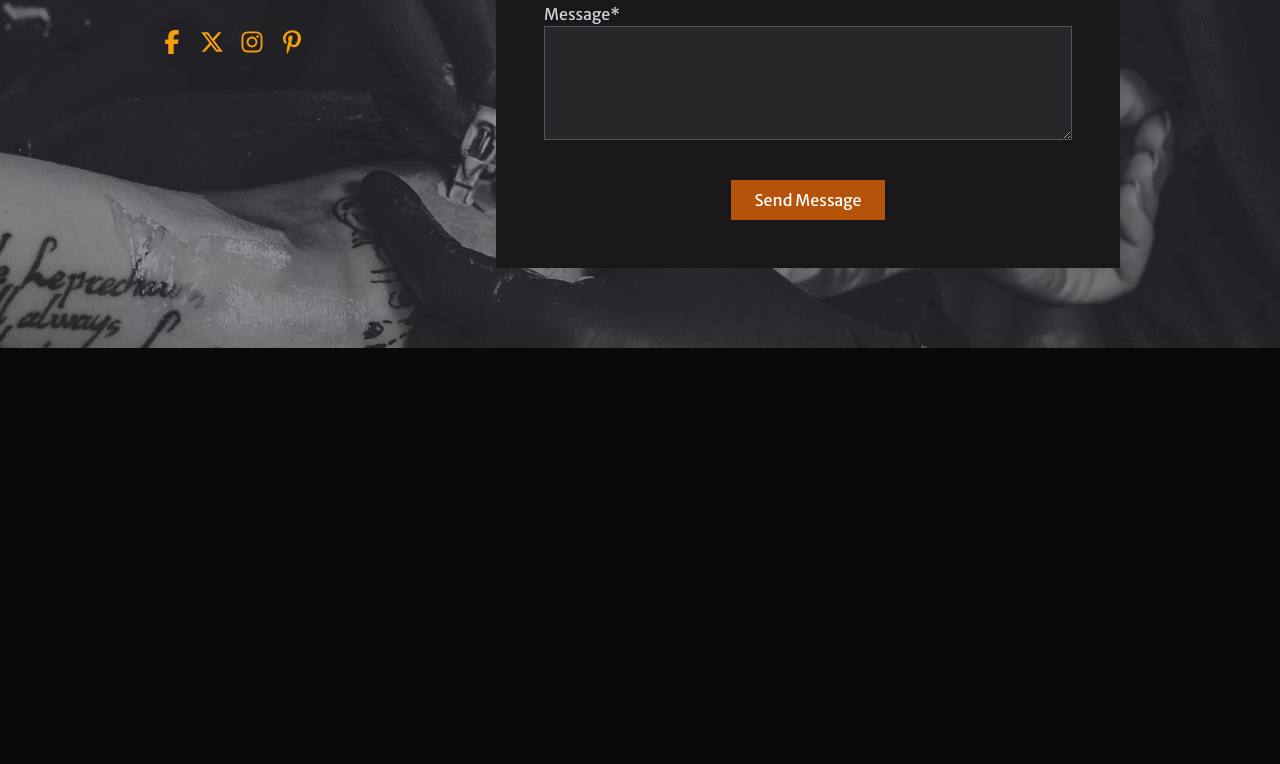
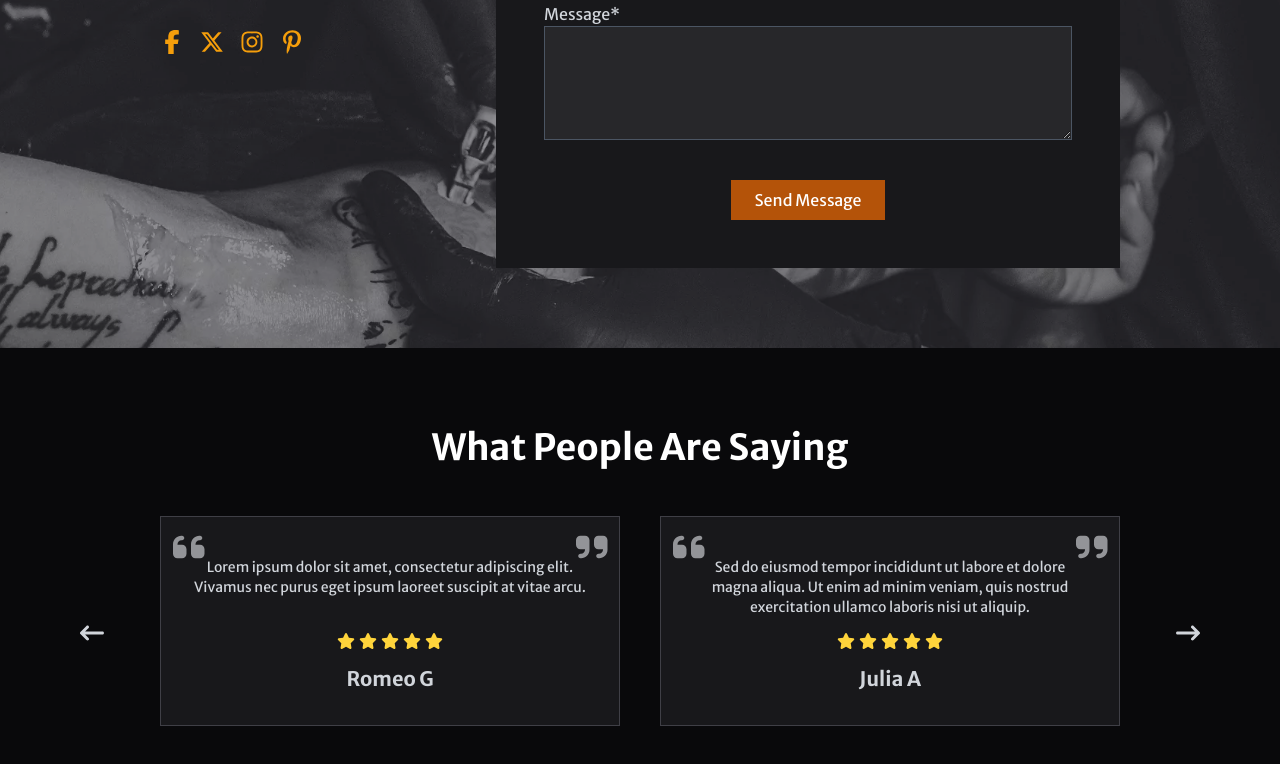
Before and after one commit to ray-mak/roofing-sample, a Next.js app: page / in a window 1280 px wide. Shown: the part 3826-4590 px from the top of the page. Before the commit the page ends 4174 px from the top, so only its background shows below. Built offline with nearby package versions, Linux system fonts and the light colour scheme.

Commit message:
Create TestimonialsSection

```diff
--- a/src/app/page.tsx
+++ b/src/app/page.tsx
@@ -3,6 +3,7 @@ import HeroSection from "@/components/HeroSection"
 import OurArtists from "@/components/OurArtists"
 import OurWorkSection from "@/components/OurWorkSection"
 import ServicesSection from "@/components/ServicesSection"
+import ReviewsSection from "@/components/TestimonialsSection"
 
 export default function Home() {
   return (
@@ -12,6 +13,7 @@ export default function Home() {
       <OurWorkSection />
       <OurArtists />
       <ContactSection />
+      <ReviewsSection />
     </div>
   )
 }
--- a/src/components/ContactSection.tsx
+++ b/src/components/ContactSection.tsx
@@ -17,8 +17,8 @@ const ContactSection = () => {
             specialists today!
           </p>
           <div className="mt-4 text-gray-300">
-            <Link href="tel:555-555-5555" className="flex gap-4 ">
-              <FontAwesomeIcon icon={faPhoneVolume} className="w-8" />
+            <Link href="tel:555-555-5555" className="flex gap-4 items-center">
+              <FontAwesomeIcon icon={faPhoneVolume} className="w-8 h-8" />
               <p className="text-2xl font-semibold">555-555-5555</p>
             </Link>
           </div>
--- /dev/null
+++ b/src/components/TestimonialsSection.tsx
@@ -0,0 +1,184 @@
+"use client"
+import {
+  faArrowLeftLong,
+  faArrowRightLong,
+  faQuoteLeft,
+  faQuoteRight,
+  faStar,
+} from "@fortawesome/free-solid-svg-icons"
+import { FontAwesomeIcon } from "@fortawesome/react-fontawesome"
+import React, { useEffect, useState } from "react"
+
+const reviews = [
+  {
+    id: 1,
+    text: "Lorem ipsum dolor sit amet, consectetur adipiscing elit. Vivamus nec purus eget ipsum laoreet suscipit at vitae arcu.",
+    author: "Romeo G",
+  },
+  {
+    id: 2,
+    text: "Sed do eiusmod tempor incididunt ut labore et dolore magna aliqua. Ut enim ad minim veniam, quis nostrud exercitation ullamco laboris nisi ut aliquip.",
+    author: "Julia A",
+  },
+  {
+    id: 3,
+    text: "Duis aute irure dolor in reprehenderit in voluptate velit esse cillum dolore eu fugiat nulla pariatur. Excepteur sint occaecat cupidatat non proident.",
+    author: "Mark L",
+  },
+  {
+    id: 4,
+    text: "Vestibulum ante ipsum primis in faucibus orci luctus et ultrices posuere cubilia curae; Integer id arcu in quam aliquam tincidunt.",
+    author: "Sophia K",
+  },
+  {
+    id: 5,
+    text: "Maecenas volutpat lacus ac tellus ullamcorper, quis tincidunt nulla vehicula. Proin blandit felis sit amet dui egestas, non malesuada enim cursus.",
+    author: "David R",
+  },
+  {
+    id: 6,
+    text: "Praesent pharetra nulla sit amet nulla interdum, sed scelerisque erat fermentum. In laoreet enim quis risus feugiat suscipit.",
+    author: "Emma W",
+  },
+]
+
+const ReviewsSection = () => {
+  const [currentIndex, setCurrentIndex] = useState(0)
+  const [itemsPerSlide, setItemsPerSlide] = useState(1)
+
+  const nextSlide = () => {
+    setCurrentIndex((index) => {
+      if (index === reviews.length / itemsPerSlide - 1) {
+        return 0
+      } else {
+        return index + 1
+      }
+    })
+  }
+
+  const prevSlide = () => {
+    setCurrentIndex((index) => {
+      if (index === 0) {
+        return reviews.length / itemsPerSlide - 1
+      } else {
+        return index - 1
+      }
+    })
+  }
+
+  useEffect(() => {
+    const handleResize = () => {
+      if (window.innerWidth >= 768) {
+        setItemsPerSlide(2)
+      } else {
+        setItemsPerSlide(1)
+      }
+    }
+
+    window.addEventListener("resize", handleResize)
+
+    handleResize()
+
+    return () => {
+      window.removeEventListener("resize", handleResize)
+    }
+  }, [])
+
+  const chunkReviews = (reviews: any, itemsPerSlide: number) => {
+    const chunked = []
+    for (let i = 0; i < reviews.length; i += itemsPerSlide) {
+      chunked.push(reviews.slice(i, i + itemsPerSlide))
+    }
+    return chunked
+  }
+
+  const chunkedReviews = chunkReviews(reviews, itemsPerSlide)
+
+  return (
+    <div className="flex flex-col items-center justify-center py-20 gap-12">
+      <h2 className="text-white font-bold text-4xl text-center">
+        What People Are Saying
+      </h2>
+
+      <div className="relative w-full md:w-5/6 lg:w-3/4 lg:max-w-6xl px-6 md:px-0">
+        <button
+          className="absolute -top-10 md:top-1/2 left-8 md:-left-12 lg:-left-20 text-gray-300"
+          onClick={prevSlide}
+          aria-label="see previous slide of reviews"
+        >
+          <FontAwesomeIcon icon={faArrowLeftLong} size="xl" />
+        </button>
+        <button
+          className="absolute -top-10 md:top-1/2 right-8 md:-right-12 lg:-right-20 text-gray-300"
+          onClick={nextSlide}
+          aria-label="see next slide of reviews"
+        >
+          <FontAwesomeIcon icon={faArrowRightLong} size="xl" />
+        </button>
+
+        <div className="relative flex w-full overflow-hidden">
+          {chunkedReviews.map((reviewSet, index) => (
+            <div
+              key={index}
+              className="flex-shrink-0 flex-grow-0 w-full grid grid-cols-1 md:grid-cols-2 gap-10"
+              style={{
+                translate: `${-100 * currentIndex}%`,
+                transition: "translate 300ms",
+              }}
+            >
+              {reviewSet.map((review: any) => (
+                <div
+                  key={review.id}
+                  className="relative h-full flex flex-col items-center gap-4 border border-zinc-700 bg-zinc-900 p-8 "
+                >
+                  <div className="absolute left-3 top-3 opacity-60">
+                    <FontAwesomeIcon
+                      icon={faQuoteLeft}
+                      className="text-4xl text-gray-200"
+                    />
+                  </div>
+                  <div className="absolute right-3 top-3 opacity-60">
+                    <FontAwesomeIcon
+                      icon={faQuoteRight}
+                      className="text-4xl text-gray-200"
+                    />
+                  </div>
+                  <p className="text-center text-gray-300 text-sm flex-grow mt-2">
+                    {review.text}
+                  </p>
+                  <div className="flex gap-1">
+                    <FontAwesomeIcon
+                      icon={faStar}
+                      style={{ color: "#FFD43B" }}
+                    />
+                    <FontAwesomeIcon
+                      icon={faStar}
+                      style={{ color: "#FFD43B" }}
+                    />
+                    <FontAwesomeIcon
+                      icon={faStar}
+                      style={{ color: "#FFD43B" }}
+                    />
+                    <FontAwesomeIcon
+                      icon={faStar}
+                      style={{ color: "#FFD43B" }}
+                    />
+                    <FontAwesomeIcon
+                      icon={faStar}
+                      style={{ color: "#FFD43B" }}
+                    />
+                  </div>
+                  <p className="text-xl font-semibold text-gray-300">
+                    {review.author}
+                  </p>
+                </div>
+              ))}
+            </div>
+          ))}
+        </div>
+      </div>
+    </div>
+  )
+}
+
+export default ReviewsSection
```
